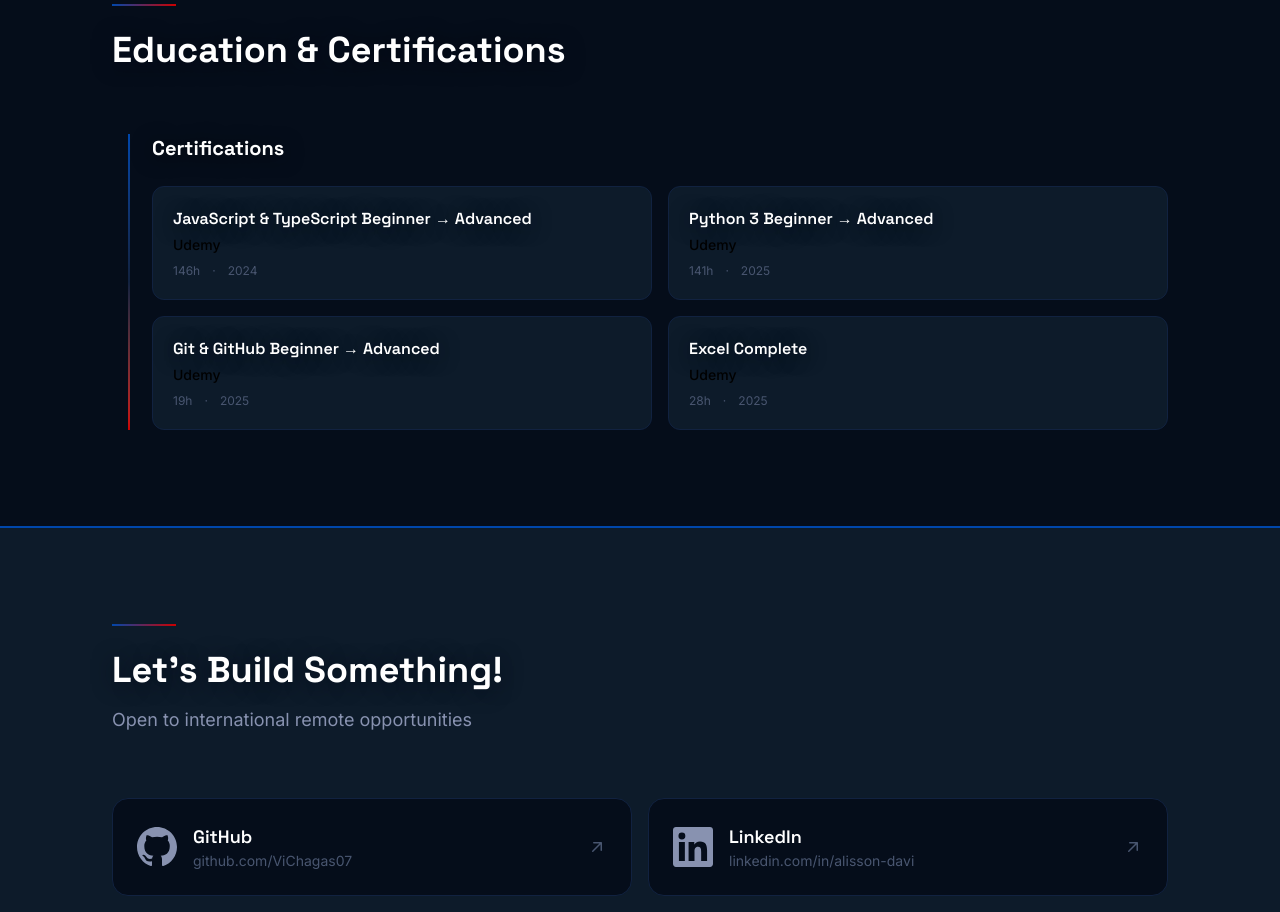
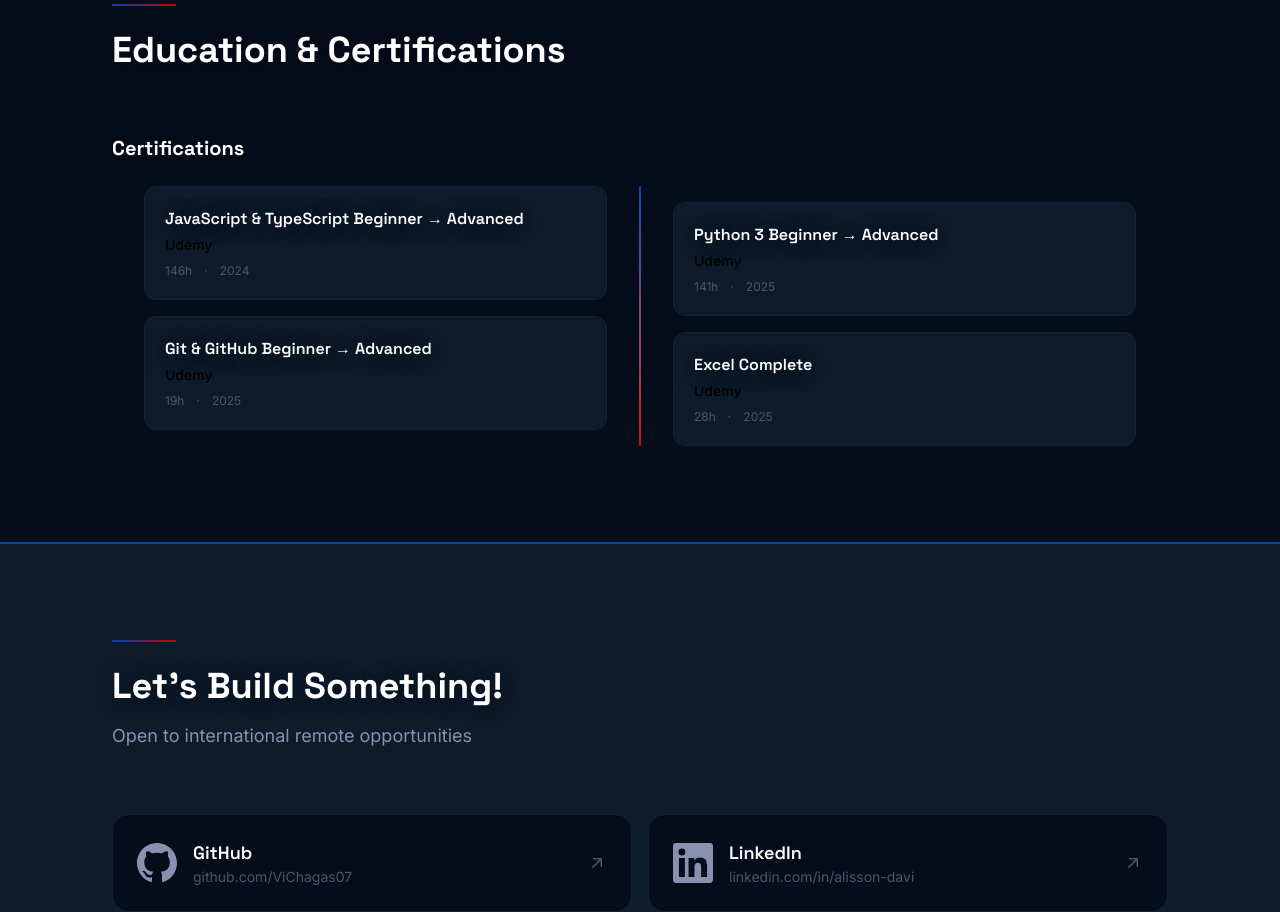
Before and after one commit to ViChagas07/Portfolio-Resume, a Next.js app: page /en in a window 1280 px wide. Shown: the part 4820-5732 px from the top of the page. Built offline with nearby package versions, Linux system fonts and the light colour scheme.

Commit message:
style: certifications timeline mirrors Experience — centered vertical line through cards

```diff
--- a/components/sections/Experience.tsx
+++ b/components/sections/Experience.tsx
@@ -134,24 +134,66 @@ export function Experience() {
         <SectionTitle title={t("experience.education_title")} />
       </div>
 
-      <div className="relative mt-6">
-        {/* Vertical connector line — gradient blue → red */}
+      <h3 className="mt-6 mb-6 font-heading text-xl font-bold text-white text-center lg:text-left">
+        {t("certifications.title")}
+      </h3>
+
+      {/* ═══════ MOBILE: single column, centered timeline ═══════ */}
+      <div className="relative sm:hidden">
         <div
-          className="absolute left-3 sm:left-4 top-0 bottom-0 w-0.5 bg-gradient-to-b from-[var(--color-blue)] via-[var(--color-navy-lighter)] to-[var(--color-red)]"
+          className="absolute left-1/2 top-0 h-full w-0.5 -translate-x-1/2 bg-gradient-to-b from-[var(--color-blue)] via-[var(--color-navy-lighter)] to-[var(--color-red)]"
           aria-hidden="true"
         />
-        <h3 className="mb-6 pl-8 sm:pl-10 font-heading text-xl font-bold text-white text-center lg:text-left">
-          {t("certifications.title")}
-        </h3>
-        <div className="grid gap-4 sm:grid-cols-2 pl-8 sm:pl-10">
+        <div className="flex flex-col gap-4">
           {CERTIFICATIONS.map((cert) => (
+            <div key={cert.key} className="relative">
               <CertCard
-              key={cert.key}
                 name={t(`${cert.nameKey}`)}
                 issuer={t(`${cert.issuerKey}`)}
                 hours={t(`${cert.hoursKey}`)}
                 year={t(`${cert.yearKey}`)}
               />
+            </div>
+          ))}
+        </div>
+      </div>
+
+      {/* ═══════ DESKTOP: two-column mirrored grid ═══════ */}
+      <div className="relative hidden sm:grid sm:grid-cols-[1fr_2px_1fr] sm:gap-x-8">
+        {/* Center timeline spine — gradient blue → red */}
+        <div className="relative col-start-2 row-start-1" aria-hidden="true">
+          <div className="absolute inset-0 w-0.5 left-1/2 -translate-x-1/2 bg-gradient-to-b from-[var(--color-blue)] to-[var(--color-red)]" />
+        </div>
+
+        {/* Left column */}
+        <div className="col-start-1 row-start-1 flex flex-col gap-4">
+          {CERTIFICATIONS.filter((_, i) => i % 2 === 0).map((cert) => (
+            <div key={cert.key} className="relative flex justify-end">
+              <div className="w-[calc(100%-2rem)]">
+                <CertCard
+                  name={t(`${cert.nameKey}`)}
+                  issuer={t(`${cert.issuerKey}`)}
+                  hours={t(`${cert.hoursKey}`)}
+                  year={t(`${cert.yearKey}`)}
+                />
+              </div>
+            </div>
+          ))}
+        </div>
+
+        {/* Right column */}
+        <div className="col-start-3 row-start-1 flex flex-col gap-4 pt-4">
+          {CERTIFICATIONS.filter((_, i) => i % 2 === 1).map((cert) => (
+            <div key={cert.key} className="relative flex justify-start">
+              <div className="w-[calc(100%-2rem)]">
+                <CertCard
+                  name={t(`${cert.nameKey}`)}
+                  issuer={t(`${cert.issuerKey}`)}
+                  hours={t(`${cert.hoursKey}`)}
+                  year={t(`${cert.yearKey}`)}
+                />
+              </div>
+            </div>
           ))}
         </div>
       </div>
```
Lines whose indentation alone changed are shown as unchanged.
